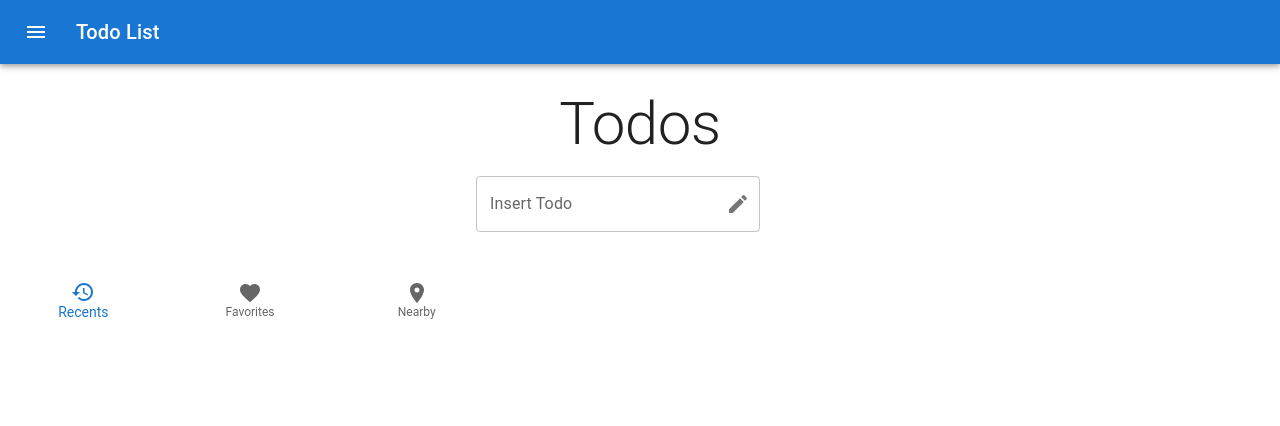
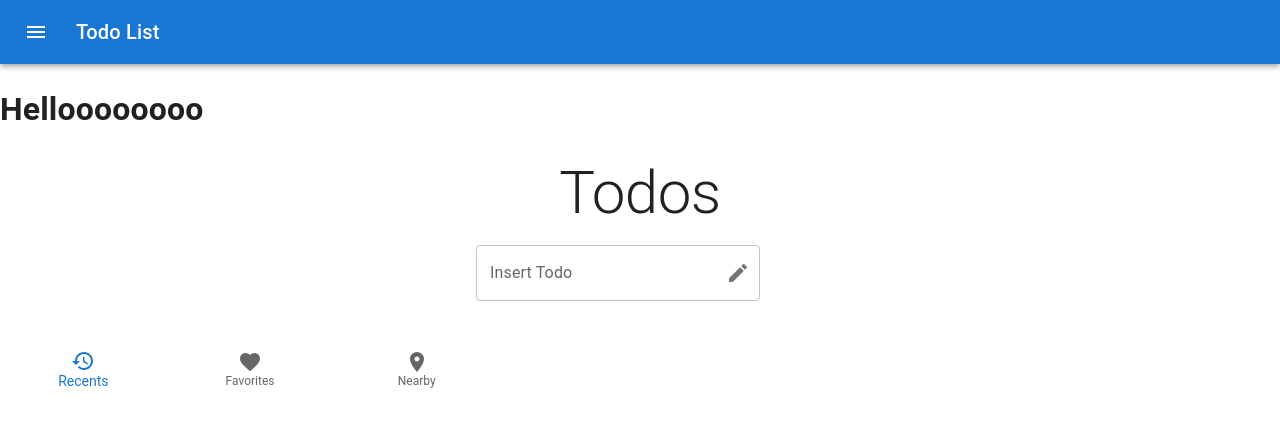
Before and after one commit to APHOMER/TODO-LIST-REACT, a React (Vite) app: page / in a window 1280 px wide. Shown: the top 426 px of the page. Built offline with nearby package versions, Linux system fonts and the light colour scheme.

Commit message:
added h1 tag to the app

```diff
--- a/src/App.jsx
+++ b/src/App.jsx
@@ -15,7 +15,7 @@ function App() {
     <>
       <CssBaseline />
       <Navbar />
-      {/* <h1>Helloooooooo</h1> */}
+      <h1>Helloooooooo</h1>
       <TodoList />
       {/* <TableFooter /> */}
       <SimpleBottomNavigation />
```
